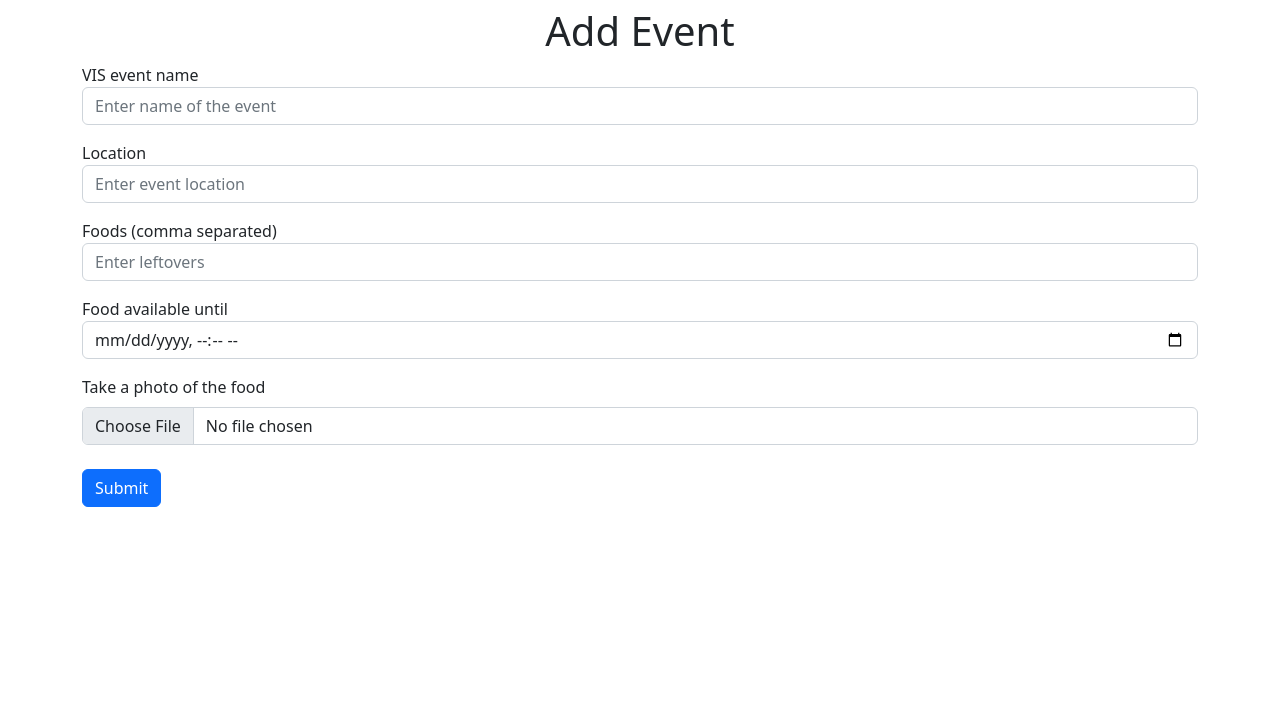
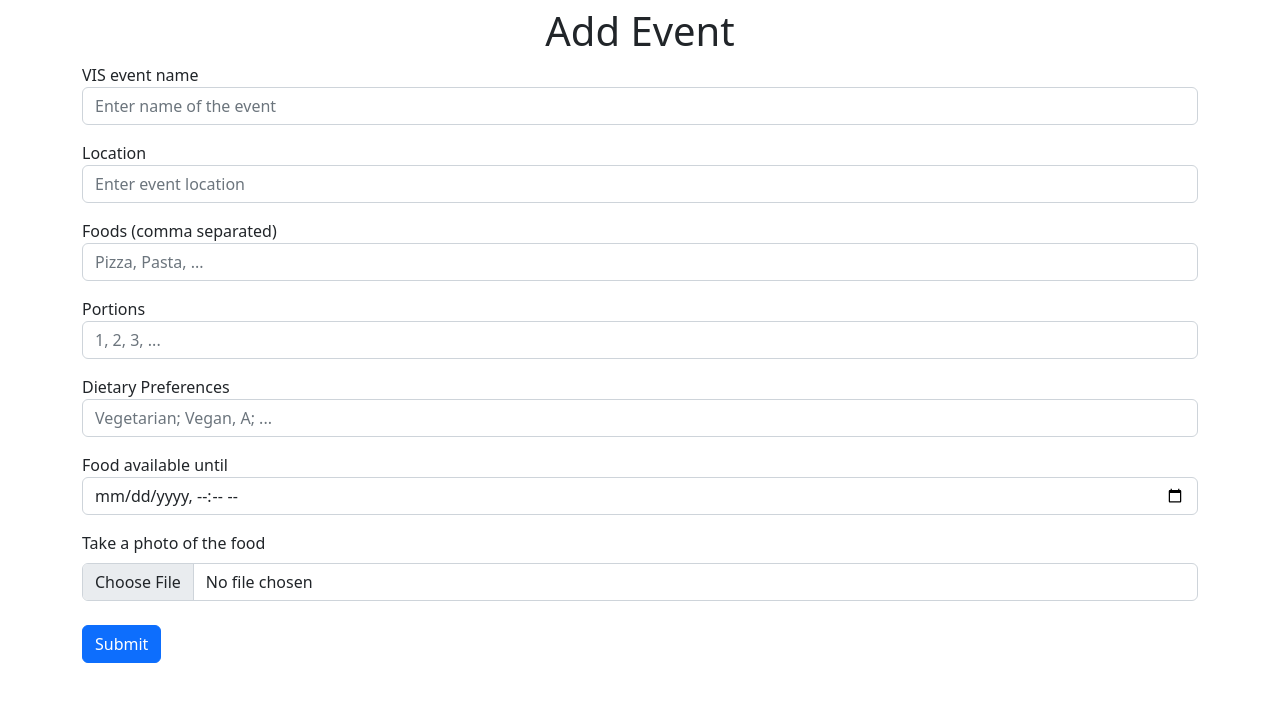
Before and after one commit to probstlukas/viscon_hackathon_2022, a Flask app: page /add-event in a window 1280 px wide. Shown: the part 73-775 px from the top of the page. Run offline with Flask 2, Linux system fonts and the light colour scheme; the visitor is signed in with stand-in values (Sample User, id 1); data comes from the database, SQL or seed files in the repository; some libraries are stand-ins or nearby versions.

Commit message:
Specificy portion count and dietary preferences in add_event

```diff
--- a/website/templates/add_event.html
+++ b/website/templates/add_event.html
@@ -12,7 +12,15 @@
         </div>
         <div class="form-group pb-3">
             <label>Foods (comma separated)</label>
-            <input name="eventFood" class="form-control" id="note" placeholder="Enter leftovers">
+            <input name="eventFood" class="form-control" id="note" placeholder="Pizza, Pasta, ...">
+        </div>
+        <div class="form-group pb-3">
+            <label>Portions</label>
+            <input name="portionCount" class="form-control" id="note" placeholder="1, 2, 3, ...">
+        </div>
+        <div class="form-group pb-3">
+            <label>Dietary Preferences</label>
+            <input name="dietaryPreferences" class="form-control" id="note" placeholder="Vegetarian; Vegan, A; ...">
         </div>
         <div class="form-group pb-3">
             <label>Food available until</label>
--- a/website/views.py
+++ b/website/views.py
@@ -82,8 +82,18 @@ def add_event():
             eventName = request.form.get('eventName')
             eventFood = [str.strip(s) for s in str.split(request.form.get('eventFood'), ",")]
             eventFoodIds = []
-            count = [5,2]
-            tags = ['vegan', 'vegetarian']
+            count = [int(c) for c in str.split(request.form.get("portionCount"), ",")]
+            tags = [str.strip(s) for s in str.split(request.form.get('dietaryPreferences'), ";")]
+            if len(eventFood) != len(count):
+                flash("Food to Portion Mismatch", category='error')
+                return redirect(request.url)
+            if len(eventFood) != len(tags):
+                flash("Food to Dietary Preferences Mismatch", category='error')
+                return redirect(request.url)
+            if len(count) != len(tags):
+                flash("Portion to Dietary Preferences Mismatch", category='error')
+                return redirect(request.url)
+
             tagIds = []
             expirationDate = request.form.get('availableUntil')
             for i in eventFood:
```
